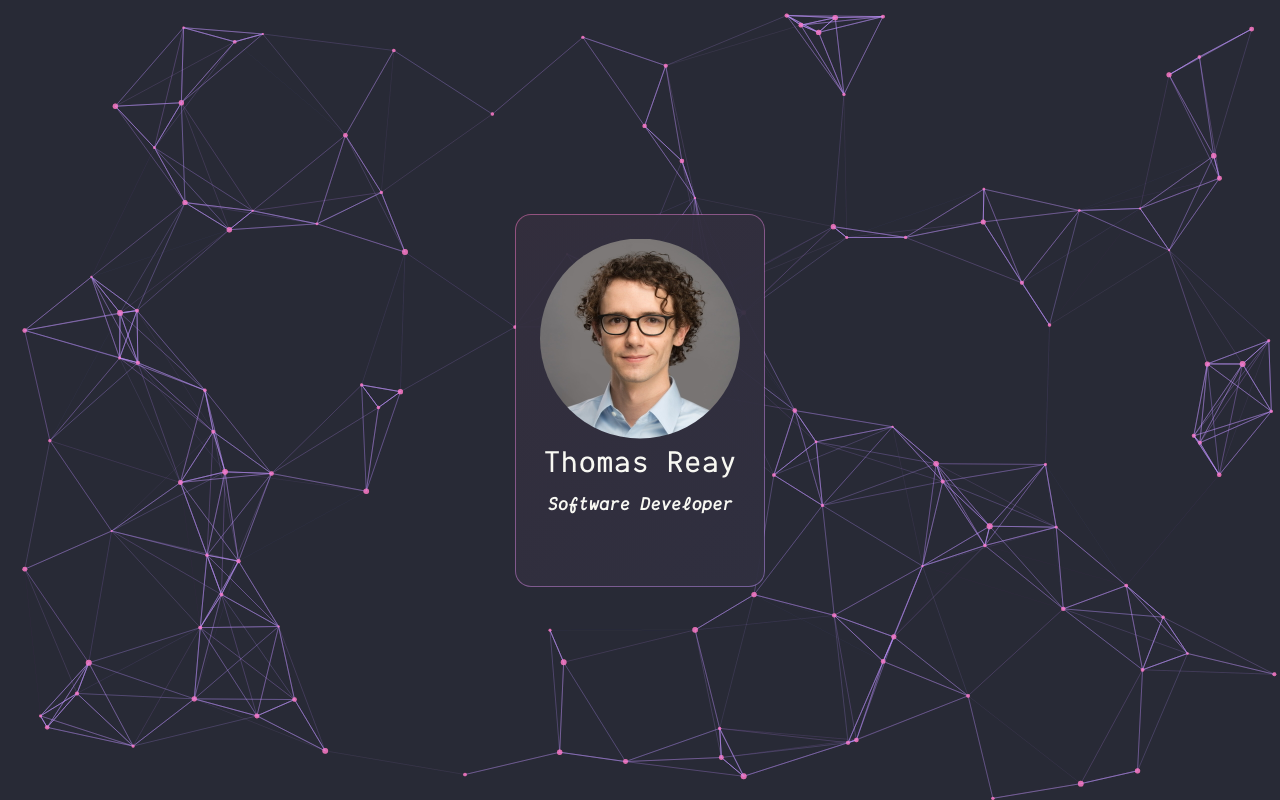
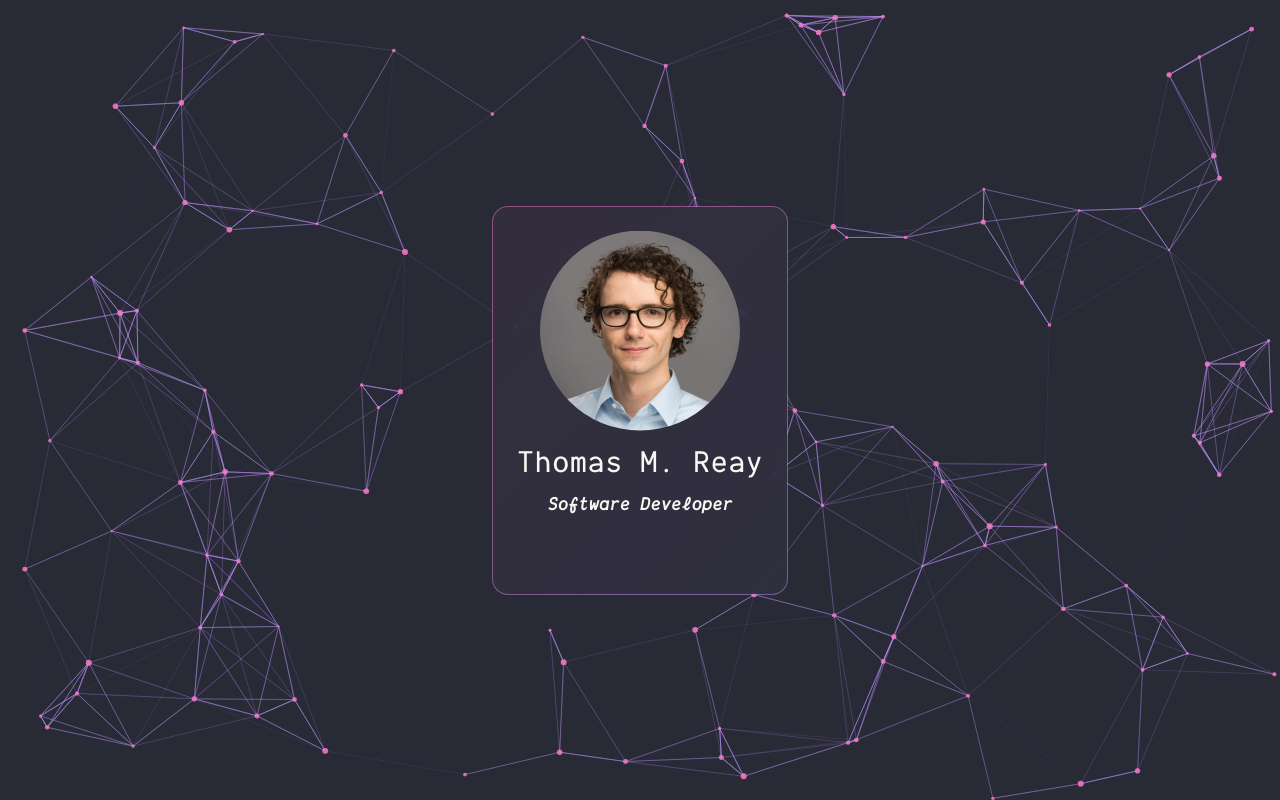
Before and after one commit to tmreay/tmreay.github.io, a React (Create React App) app: page / in a window 1280 px wide. Built offline with nearby package versions, Linux system fonts and the light colour scheme; some icons are missing.

Commit message:
App tweaks

```diff
--- a/src/App.tsx
+++ b/src/App.tsx
@@ -55,12 +55,12 @@ const Headshot = styled.img`
   clip-path: circle(100px at center);
 `;
 
-const Title = styled.h1`
-  margin: 8px 0px;
+const Name = styled.h1`
+  margin: 16px 0px 8px;
 `;
 
-const ItalicH3 = styled.h3`
-  margin: 8px 0px;
+const Title = styled.h3`
+  margin: 8px 0px 16px;
   font-style: italic;
 `;
 
@@ -111,8 +111,8 @@ function App() {
       <AppBody>
         <InfoCard>
           <Headshot src={headshot} alt="headshot" />
-          <Title>Thomas Reay</Title>
-          <ItalicH3>Software Developer</ItalicH3>
+          <Name>Thomas M. Reay</Name>
+          <Title>Software Developer</Title>
           <ButtonBar>
             <TooltipButton
               title="Github"
```
